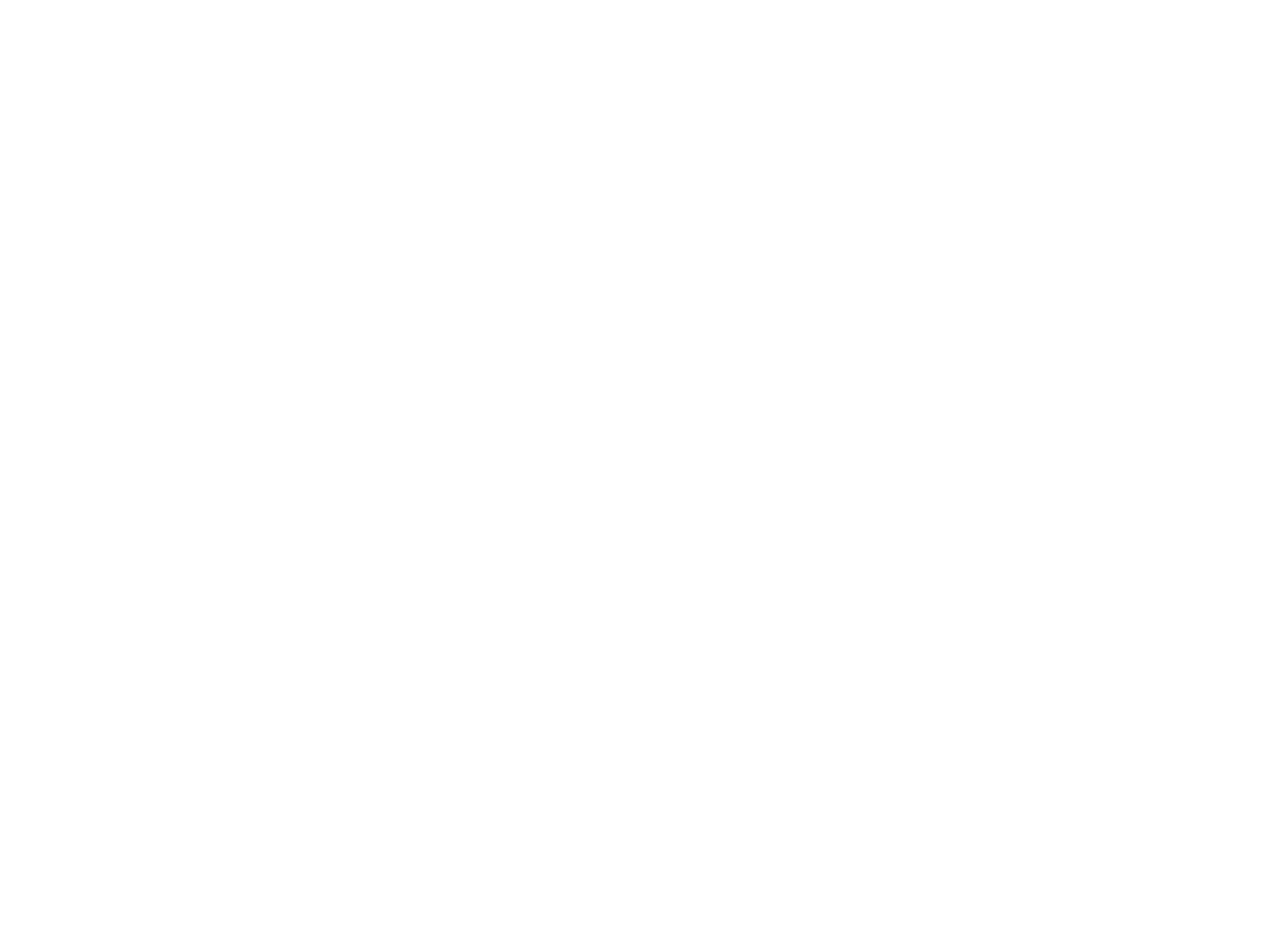
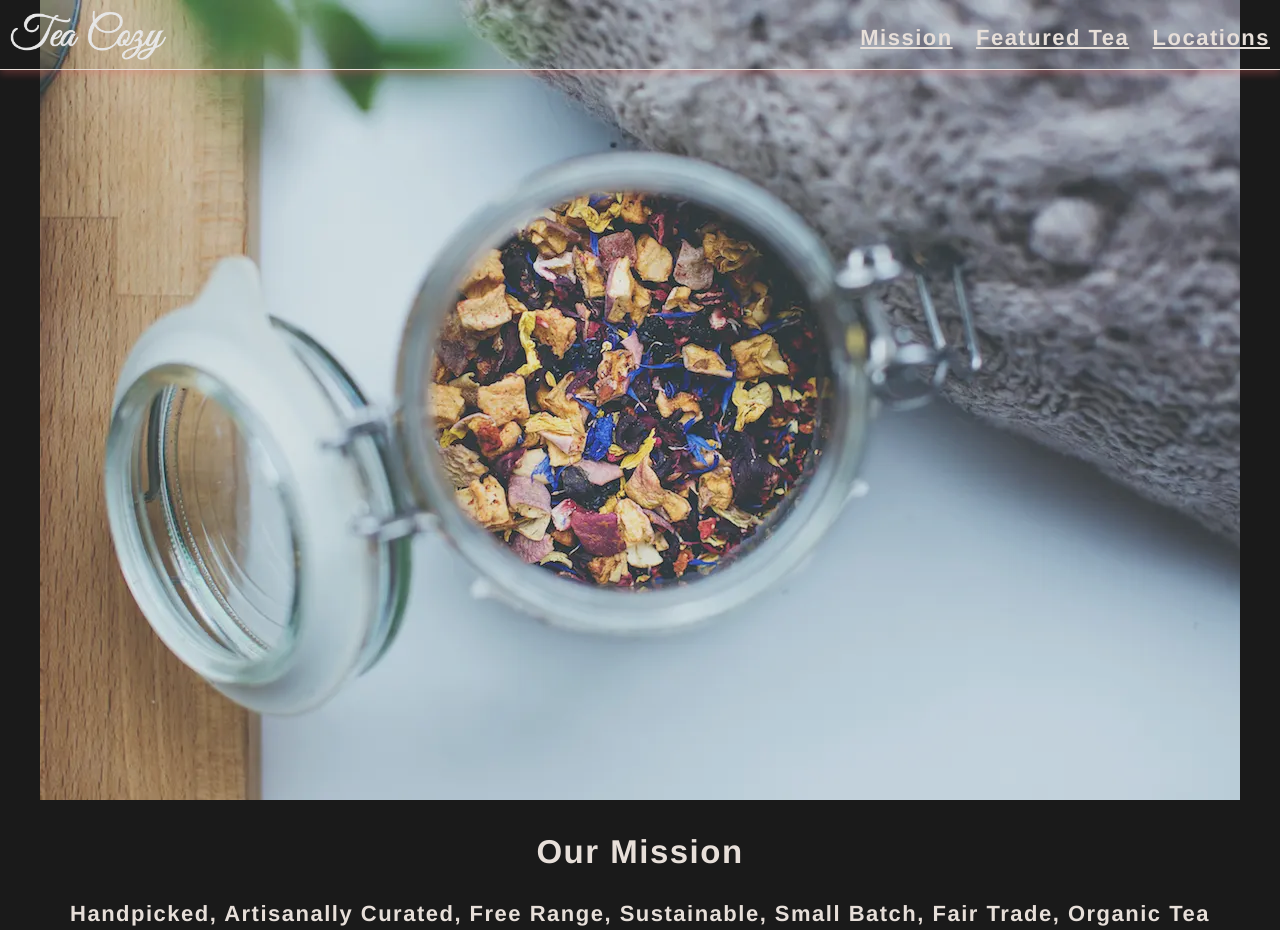
Before and after one commit to armand-sa/Tea-Cozy, a plain HTML site: page index.html in a window 1280 px wide. Before the commit the page ends 800 px from the top, so only its background shows below. Drawn offline with Linux system fonts and the light colour scheme.

Commit message:
Update project

```diff
--- a/css/style.css
+++ b/css/style.css
@@ -0,0 +1,101 @@
+/* ------------------------------------------------------------- */
+/*
+
+Index:
+
+1. Global Syles
+2. Header Section
+3. Main Section
+  3.1 Hero Section
+
+*/
+/* ------------------------------------------------------------- */
+
+
+/* ------------------------------------------------------------- */
+/* 1. Global styles */
+/* ------------------------------------------------------------- */
+
+
+html,
+body {
+  font-family: Helvetica, sans-serif;
+  font-size: 22px;
+  color: #fff5ee;
+  background-color: black;
+  opacity: 0.9;
+  text-align: center;
+  font-weight: bold;
+  margin: 0;
+  padding: 0;
+  letter-spacing: 1.5px;
+}
+
+
+/* ------------------------------------------------------------- */
+/* 2. Header Section */
+/* ------------------------------------------------------------- */
+
+
+/* header */
+header {
+  position: fixed;
+  top: 0;
+  z-index: 999;
+  border-bottom: 1px solid #fff5ee;
+  margin: 0;
+  padding: 0;
+  width: 100%;
+  height: 69px;
+  box-shadow: 0 4px 8px rgba(253, 91, 88, 0.3);
+}
+
+/* nav */
+nav {
+  margin: 9.5px 10px;
+  display: flex;
+  justify-content: space-between;
+  align-items: center;
+}
+
+nav a > img {
+  height: 50px;
+  transition: all 0.3s ease-in-out;
+}
+
+/* Hover effect */
+nav a > img:hover {
+  background-color: #FD5B58;
+  padding: 5px;
+  height: 40px;
+  border-radius: 5px;
+}
+
+ul {
+  margin: 0;
+  padding: 0;
+  list-style: none;
+  display: inline-flex;
+}
+
+nav li:not(:last-of-type) > a  {
+  margin-right: 23.33px;
+}
+
+nav li > a  {
+  color: #fff5ee;
+  text-decoration: underline;
+  transition: all 0.3s ease-in-out;
+}
+
+/* Hover effect */
+nav li > a:hover  {
+  color: #FD5B58;
+  text-decoration: underline;
+
+}
+
+
+/* ------------------------------------------------------------- */
+/* 3. Main Section */
+/* ------------------------------------------------------------- */
--- a/index.html
+++ b/index.html
@@ -4,8 +4,42 @@
   <meta charset="UTF-8">
   <meta name="viewport" content="width=device-width, initial-scale=1.0">
   <title>Tea Cozy</title>
+  <link rel="stylesheet" href="./css/style.css">
 </head>
 <body>
 
+  <!-- Header Section -->
+  <header>
+    <nav>
+      <a href="/" title="Go to the Tea Cozy homepage">
+        <img src="./images/img-tea-cozy-logo.webp" alt="Tea Cozy Logo and link to homepage">
+      </a>
+      <ul>
+        <li>
+          <a href="#mission">Mission</a>
+        </li>
+        <li>
+          <a href="#featured">Featured Tea</a>
+        </li>
+        <li>
+          <a href="#locations">Locations</a>
+        </li>
+      </ul>
+    </nav>
+  </header>
+
+  <!-- Main Section -->
+  <main>
+    <section class="hero">
+      <!-- Alt text is generally recommended to be between 50 and 125 characters -->
+      <img src="./images/img-mission-background.webp" alt="Overhead view of an open jar filled with colorful dried tea leaves and flowers on a wooden and white surface.">
+      <article>
+        <h2>Our Mission</h2>
+        <h4>Handpicked, Artisanally Curated, Free Range, Sustainable, Small Batch, Fair Trade, Organic Tea</h4>
+      </article>
+    </section>
+
+  </main>
+
 </body>
 </html>
```
